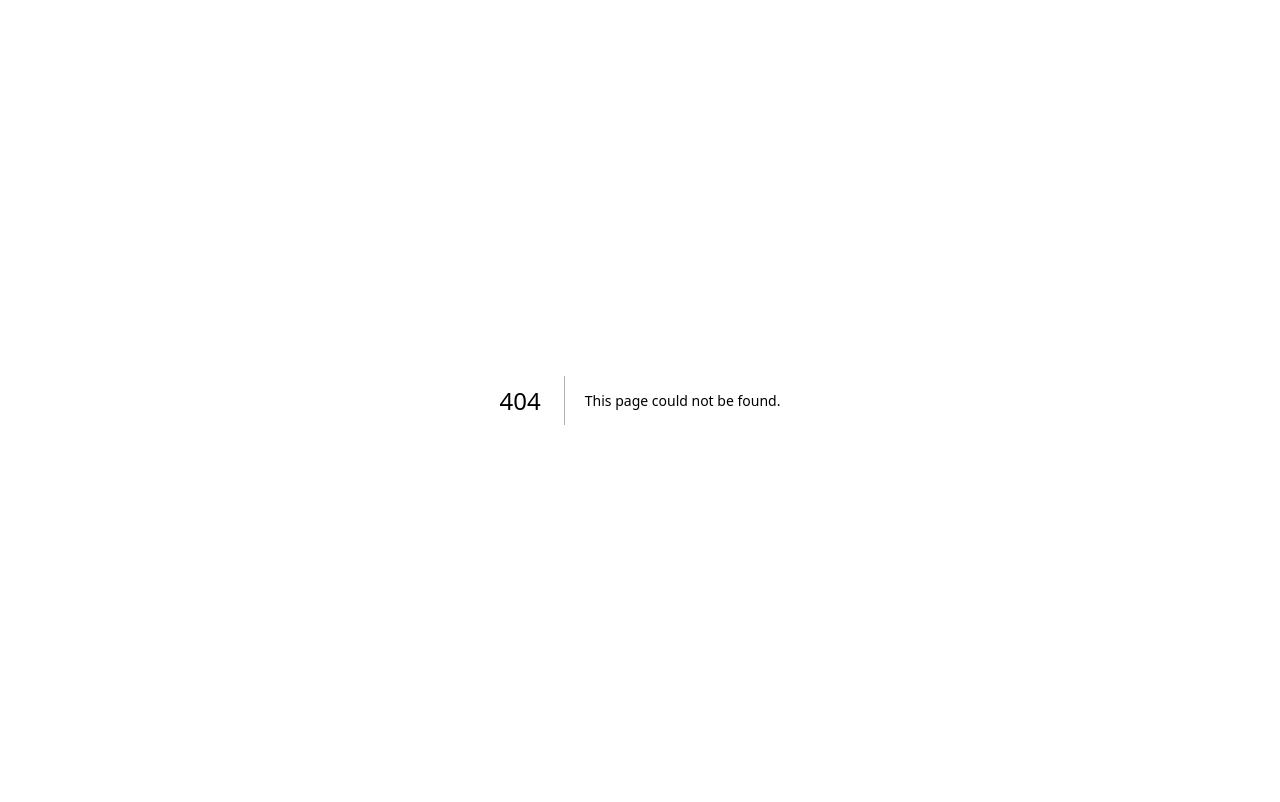
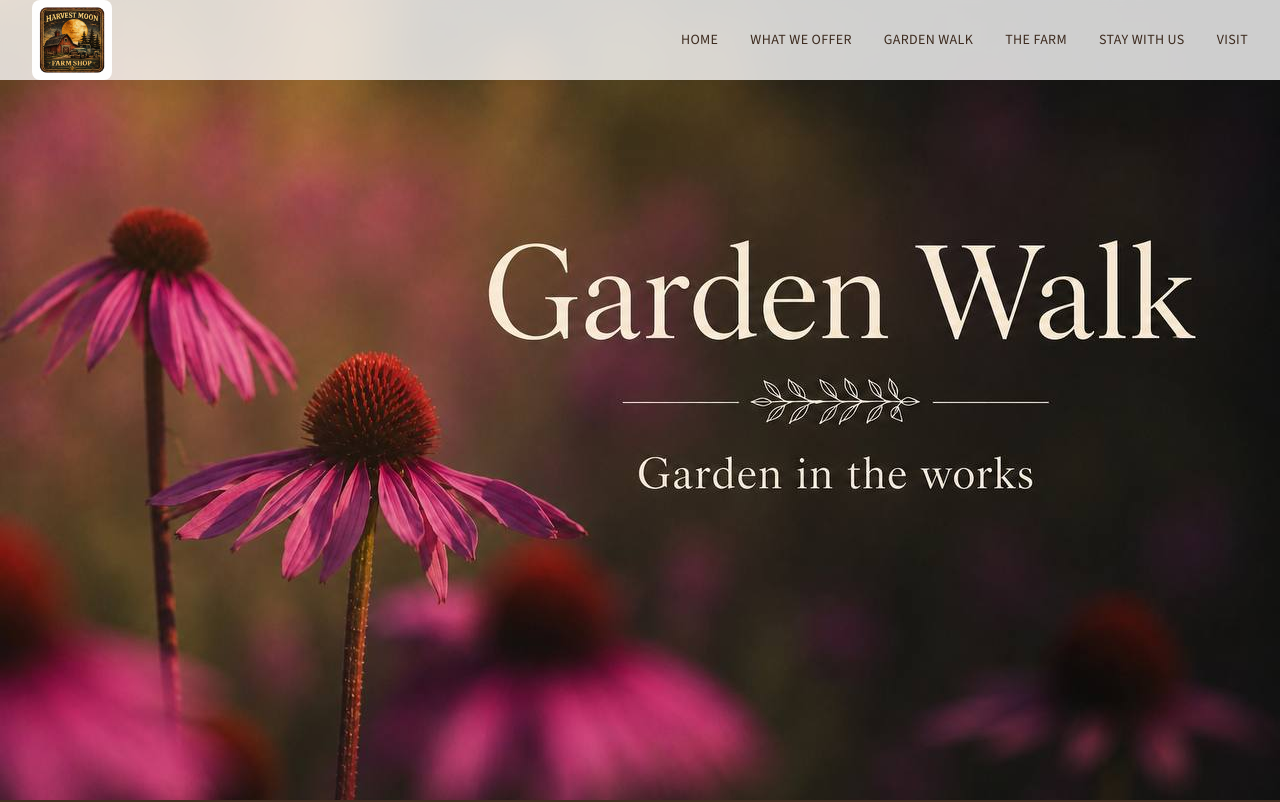
Before and after one commit to Sherryfarmshop/harvest-moon-website, a Next.js app: page /garden-walk in a window 1280 px wide. Before the commit this address had no page. Shown: the top 802 px of the page. Built offline with nearby package versions, Linux system fonts and the light colour scheme; a web font is replaced by a local one.

Commit message:
Add Garden Walk page with hero image

```diff
--- /dev/null
+++ b/src/app/garden-walk/page.tsx
@@ -0,0 +1,21 @@
+import Image from 'next/image';
+import Navbar from '@/components/Navbar';
+import Footer from '@/components/Footer';
+
+export default function GardenWalk() {
+  return (
+    <main>
+      <Navbar />
+      <section className="relative min-h-screen flex items-center justify-center">
+        <Image
+          src="/images/garden-walk.jpg"
+          alt="Garden Walk — Garden in the works"
+          fill
+          className="object-cover"
+          priority
+        />
+      </section>
+      <Footer />
+    </main>
+  );
+}
--- a/src/components/Navbar.tsx
+++ b/src/components/Navbar.tsx
@@ -6,6 +6,7 @@ import Image from 'next/image';
 const navLinks = [
   { label: 'Home', href: '#home' },
   { label: 'What We Offer', href: '#offerings' },
+  { label: 'Garden Walk', href: '/garden-walk' },
   { label: 'The Farm', href: '#gallery' },
   { label: 'Stay With Us', href: '#stay' },
   { label: 'Visit', href: '#visit' },
```
Also changed, not shown: public/images/garden-walk.jpg (added).
